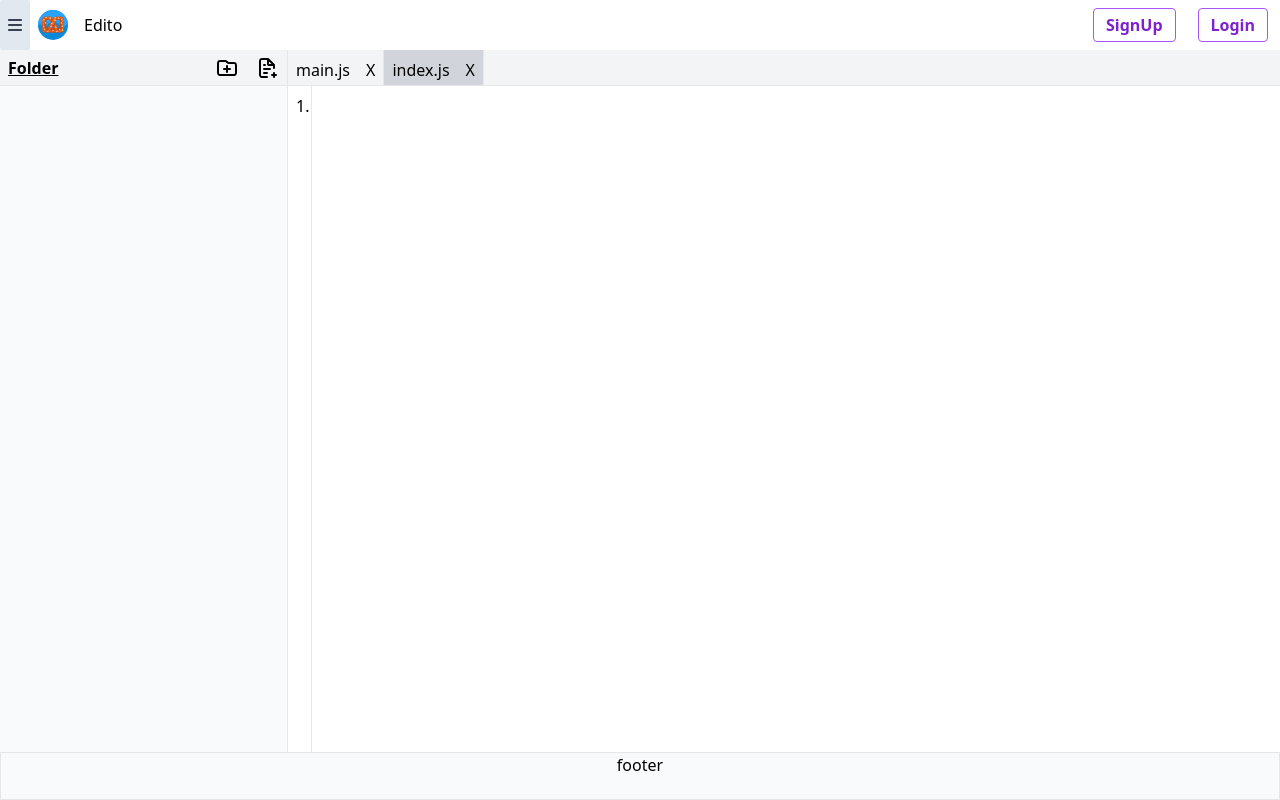
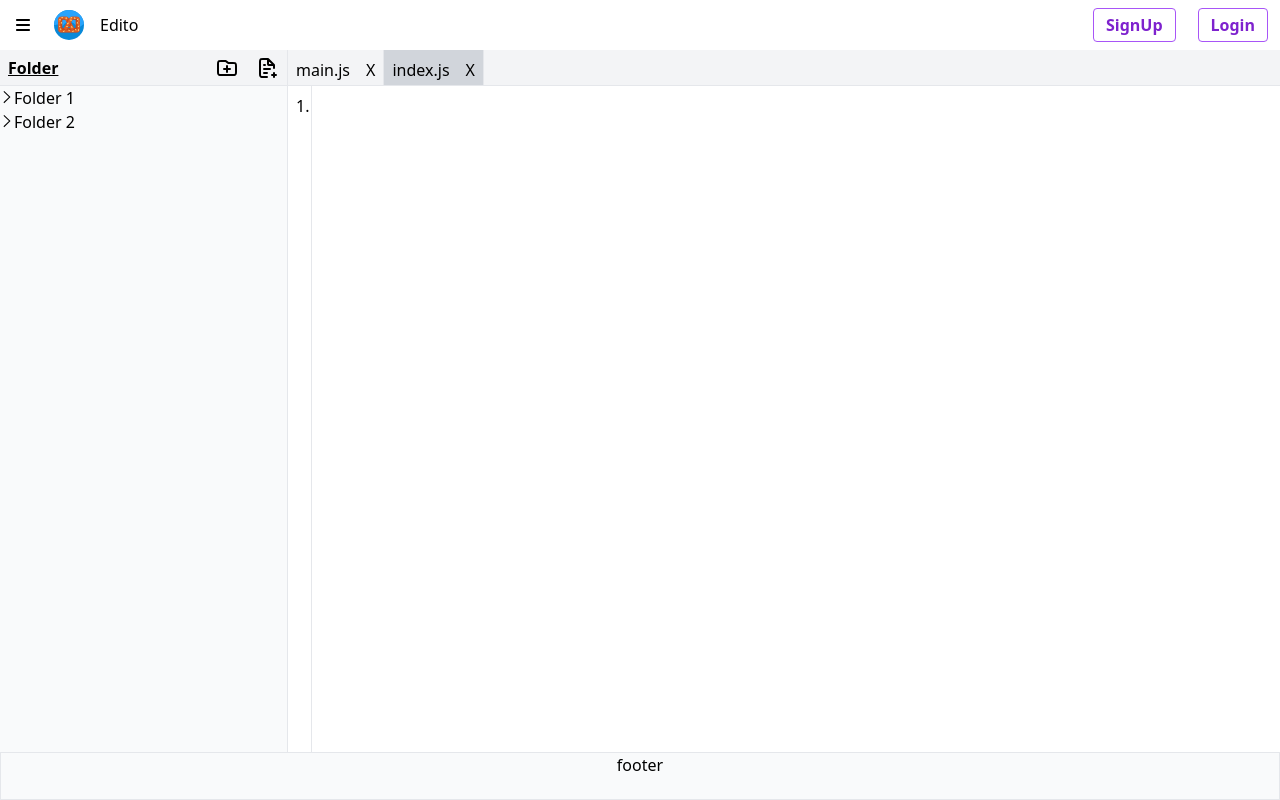
Before and after one commit to Nirajsah17/edito, a React (Create React App) app: page / in a window 1280 px wide. Built offline with nearby package versions, Linux system fonts and the light colour scheme; the HTML template or start-up script is replaced by a standard one.

Commit message:
created files and forder component,and data folder, parse data json and create files and folders structure

```diff
--- a/src/App.js
+++ b/src/App.js
@@ -1,11 +1,11 @@
-import { useEffect } from "react";
+import EditoDb from "./storeDB"
+import initialData from './data/data.json';
+import { useEffect, useState } from "react";
 import Navbar from "./components/Navbar";
 import LeftSideBar from "./components/LeftSidebar";
 import MainBody from "./components/MainBody"
 import SignUp from "./components/SignUp";
 import Login from "./components/Login";
-import { useState } from "react";
-import EditoDb from "./storeDB"
 
 // const store = new Store();
 const store = new EditoDb();
@@ -23,6 +23,8 @@ export default function App() {
   const [isLoggedIn, setLoggedIn] = useState(false);
   const [status, setStatus] = useState("");
   const [userLogo, setUserLogo] = useState({});
+  const [data, setData] = useState(initialData);
+  const [selectedFolder, setSelectedFolder] = useState(null);
 
   useEffect(() => {
     const fetchData =  () => {
@@ -89,6 +91,33 @@ export default function App() {
     setLoggedIn(false);
   }
 
+  const handleFolderCreate = () => {
+    const folderName = prompt('Enter folder name:');
+    if (folderName) {
+      setData((prevData) => [
+        ...prevData,
+        {
+          type: 'folder',
+          name: folderName,
+          children: [],
+        },
+      ]);
+    }
+  };
+
+  const handleFileCreate = () => {
+    const fileName = prompt('Enter file name:');
+    if (fileName) {
+      setData((prevData) => [
+        ...prevData,
+        {
+          type: 'file',
+          name: fileName,
+        },
+      ]);
+    }
+  };
+
   return (
     <div className="flex flex-col justify-between h-screen w-full">
       <div className="shadow-md">
@@ -97,7 +126,7 @@ export default function App() {
       <div className="flex flex-col justify-between flex-1">
         <div className="flex flex-row h-full w-full">
           <div>
-            <LeftSideBar isOpen={isLeftSidebarOpen}></LeftSideBar>
+            <LeftSideBar isOpen={isLeftSidebarOpen} data={data} onFolderCreate={handleFolderCreate} onFileCreate={handleFileCreate}></LeftSideBar>
           </div>
           <div className="relative h-full w-full">
             {isSignUpOpen ?
--- /dev/null
+++ b/src/components/File.js
@@ -0,0 +1,7 @@
+const File = ({ name }) => (
+  <div>
+    <span>{name}</span>
+  </div>
+);
+
+export default File;
--- /dev/null
+++ b/src/components/Folder.js
@@ -0,0 +1,39 @@
+import React, { useState } from 'react';
+import File from './File';
+
+const Folder = ({ name, children }) => {
+  const [isOpen, setIsOpen] = useState(false);
+
+  const toggleFolder = () => {
+    setIsOpen(!isOpen);
+  };
+
+  const folderClassName = isOpen ? 'border border-purple-400' : '';
+  return (
+    <div>
+      <div className={`cursor-pointer ${folderClassName}`} onClick={toggleFolder}>
+        {isOpen ? <button className="p-1">
+      <svg width="14px" height="14px" viewBox="0 0 1024 1024" className="icon" version="1.1" xmlns="http://www.w3.org/2000/svg" fill="#000000">
+        <g id="SVGRepo_bgCarrier" strokeWidth="0"></g>
+        <g id="SVGRepo_tracerCarrier" strokeLinecap="round" strokeLinejoin="round"></g>
+        <g id="SVGRepo_iconCarrier">
+          <path d="M903.232 256l56.768 50.432L512 768 64 306.432 120.768 256 512 659.072z" fill="#000000"></path>
+        </g>
+      </svg>
+    </button> :  <button>
+      <svg width="14px" height="14px" viewBox="0 0 1024 1024" className="icon" version="1.1" xmlns="http://www.w3.org/2000/svg" fill="#000000" stroke="#000000" strokeWidth="0.01024">
+        <g id="SVGRepo_bgCarrier" strokeWidth="0"></g>
+        <g id="SVGRepo_tracerCarrier" strokeLinecap="round" strokeLinejoin="round"></g>
+        <g id="SVGRepo_iconCarrier">
+          <path d="M256 120.768L306.432 64 768 512l-461.568 448L256 903.232 659.072 512z" fill="#000000"></path>
+        </g>
+      </svg>
+    </button>}
+        {name}
+      </div>
+      {isOpen && <div className="ml-5">{children}</div>}
+    </div>
+  );
+};
+
+export default Folder;
--- a/src/components/LeftSidebar.js
+++ b/src/components/LeftSidebar.js
@@ -1,21 +1,37 @@
 import folder from './images/folder.svg';
 import file from './images/file.svg';
+import Folder from './Folder';
+import File from './File';
 
-export default function LeftSideBar(props) {
+export default function LeftSideBar({data, isOpen, onFolderCreate, onFileCreate}) {
+ const renderNode = (node) => {
+    if (node.type === 'folder') {
+      return (
+        <Folder key={node.name} name={node.name}>
+          {node.children.map(renderNode)}
+        </Folder>
+      );
+    } else if (node.type === 'file') {
+      return <File key={node.name} name={node.name} />;
+    }
+    return null;
+  };
+
   return (
-    props.isOpen ?
+    isOpen ?
       <div className="flex flex-col bg-gray-50 w-72 h-full border-r items-center">
         <div className="flex w-full bg-gray-100 h-9 border-b justify-between items-center">
           <div className="p-2 truncate"><b><u>Folder</u></b></div>
           <div className="flex">
             <div className="p-2">
-              <img className='cursor-pointer hover:bg-gray-300 hover:rounded-md' src={folder} height={24} width={24}></img>
+              <img onClick={onFolderCreate} className='cursor-pointer hover:bg-gray-300 hover:rounded-md' src={folder} height={24} width={24}></img>
             </div>
             <div className="p-2">
-              <img className='cursor-pointer hover:bg-gray-300 hover:rounded-md' src={file} height={24} width={24}></img>
+              <img onClick={onFileCreate} className='cursor-pointer hover:bg-gray-300 hover:rounded-md' src={file} height={24} width={24}></img>
             </div>
           </div>
         </div>
+          <div className="w-full overflow-y-auto">{data.map(renderNode)}</div>
       </div> : ''
   )
 }
--- a/src/components/Navbar.js
+++ b/src/components/Navbar.js
@@ -12,9 +12,9 @@ export default function Navbar({ onToggleLeftSidebar, onSignUpOpen, onLoginOpen,
   return (
     <div className="flex flex-row justify-between w-full">
       <div className="flex flex-row justify-center">
-        <div className="flex justify-center px-2 hover:bg-slate-200 cursor-pointer rounded-sm" onClick={onToggleLeftSidebar}>
+        <div className="flex justify-center px-2 m-2 hover:bg-slate-200 cursor-pointer rounded" onClick={onToggleLeftSidebar}>
           <button>
-            <svg className="fill-current text-gray-700" xmlns="http://www.w3.org/2000/svg" height="1em" viewBox="0 0 448 512"><path d="M0 96C0 78.3 14.3 64 32 64H416c17.7 0 32 14.3 32 32s-14.3 32-32 32H32C14.3 128 0 113.7 0 96zM0 256c0-17.7 14.3-32 32-32H416c17.7 0 32 14.3 32 32s-14.3 32-32 32H32c-17.7 0-32-14.3-32-32zM448 416c0 17.7-14.3 32-32 32H32c-17.7 0-32-14.3-32-32s14.3-32 32-32H416c17.7 0 32 14.3 32 32z" /></svg>
+            <svg xmlns="http://www.w3.org/2000/svg" height="1em" viewBox="0 0 448 512"><path d="M0 96C0 78.3 14.3 64 32 64H416c17.7 0 32 14.3 32 32s-14.3 32-32 32H32C14.3 128 0 113.7 0 96zM0 256c0-17.7 14.3-32 32-32H416c17.7 0 32 14.3 32 32s-14.3 32-32 32H32c-17.7 0-32-14.3-32-32zM448 416c0 17.7-14.3 32-32 32H32c-17.7 0-32-14.3-32-32s14.3-32 32-32H416c17.7 0 32 14.3 32 32z" /></svg>
           </button>
         </div>
         <div className="flex flex-row justify-center px-2">
--- /dev/null
+++ b/src/data/data.json
@@ -0,0 +1,36 @@
+[
+  {
+    "type": "folder",
+    "name": "Folder 1",
+    "children": [
+      {
+        "type": "file",
+        "name": "File 1"
+      },
+      {
+        "type": "file",
+        "name": "File 2"
+      }
+    ]
+  },
+  {
+    "type": "folder",
+    "name": "Folder 2",
+    "children": [
+      {
+        "type": "folder",
+        "name": "Subfolder",
+        "children": [
+          {
+            "type": "file",
+            "name": "File 3"
+          },
+          {
+            "type": "file",
+            "name": "File 4"
+          }
+        ]
+      }
+    ]
+  }
+]
```
